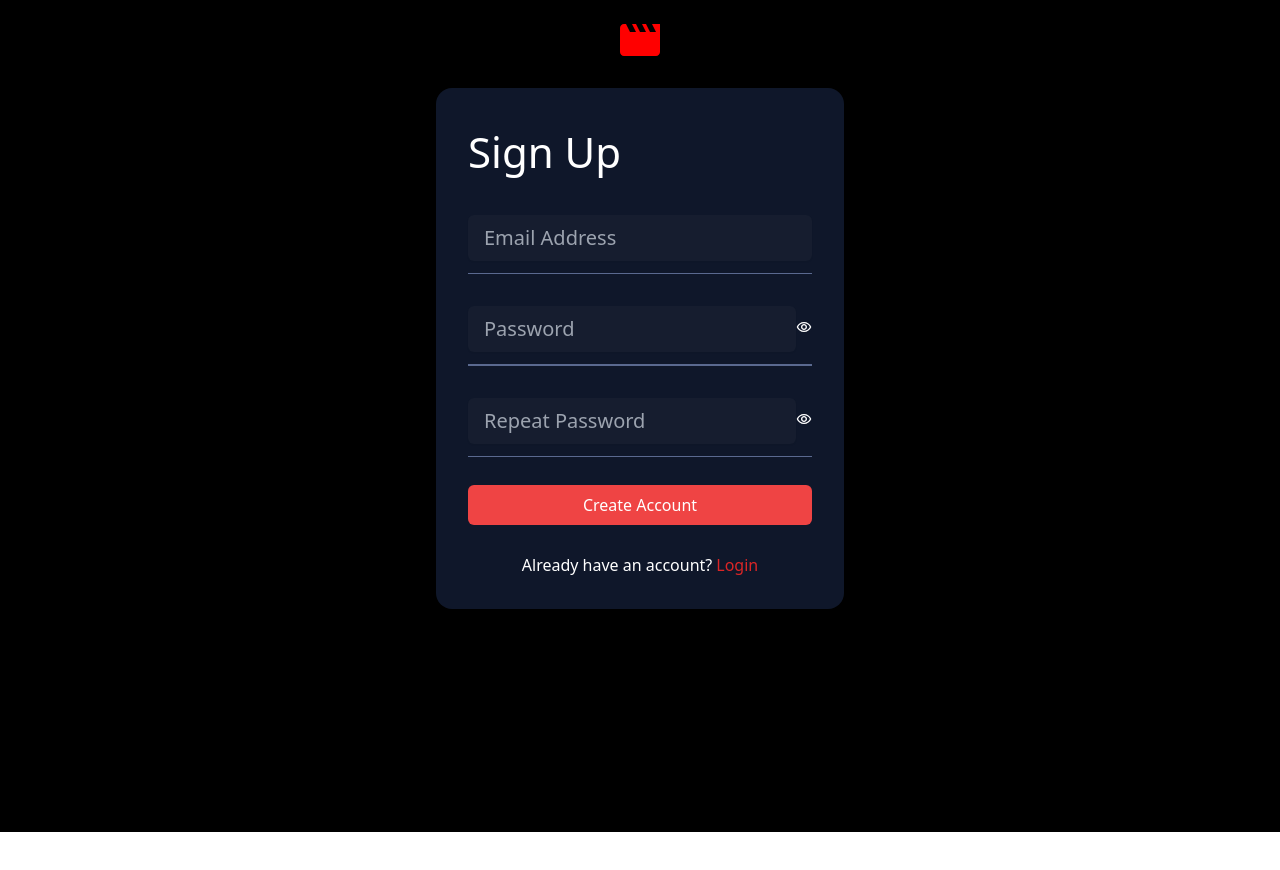
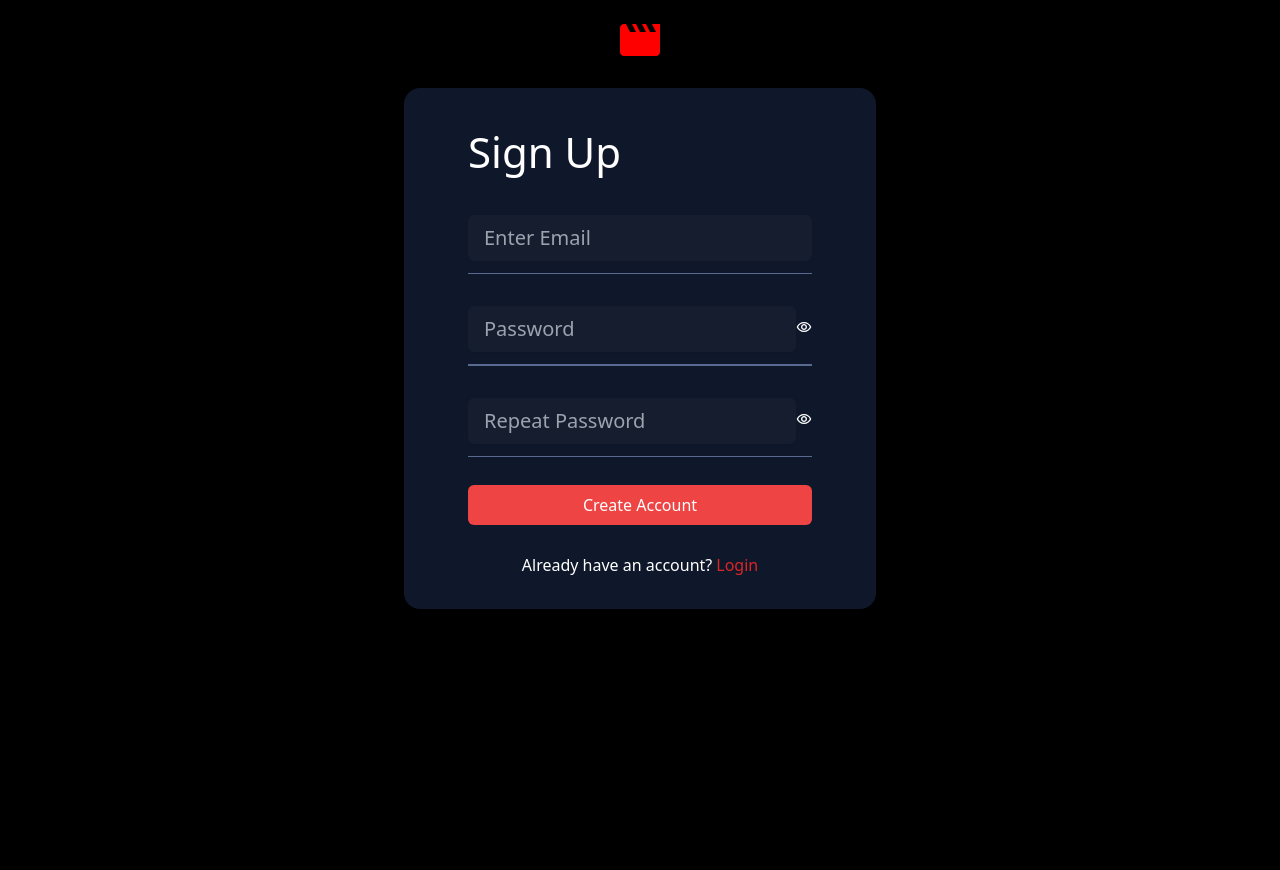
Before and after one commit to iamdrishtiii/Entertainmentapp, a React (Vite) app in the folder client/: page /auth in a window 1280 px wide. Shown: the top 870 px of the page. Before the commit the page ends 832 px from the top, so only its background shows below. Built offline with nearby package versions, Linux system fonts and the light colour scheme.

Commit message:
first commit

```diff
--- a/client/src/App.jsx
+++ b/client/src/App.jsx
@@ -10,7 +10,7 @@ import Auth from './pages/Auth'
 
 const App = () => {
   return (
-    <div className='bg-black text-white min-h-[100vh] max-w-[screen] p-4 sm:py-4 sm:px-8 ' >
+    <div className='bg-black text-white min-h-[500vh] max-w-[screen] p-4 sm:py-4 sm:px-8 ' >
       <BrowserRouter>
       <Routes>
         <Route path='' element={<Home/>}/>
--- a/client/src/components/Login.jsx
+++ b/client/src/components/Login.jsx
@@ -5,7 +5,7 @@ import { MdMovie } from 'react-icons/md';
 import toast, { Toaster } from 'react-hot-toast';
 import { MdOutlineRemoveRedEye } from "react-icons/md";
 import { FaRegEyeSlash } from "react-icons/fa"
-import {Authurl} from "../assets/api"
+import { Authurl } from "../assets/api"
 const Login = ({ setActive }) => {
   const [email, setEmail] = useState("");
   const [password, setPassword] = useState("");
@@ -28,7 +28,7 @@ const Login = ({ setActive }) => {
       })
       .catch(error => {
         console.error("Login error:", error.response.data);
-        toast.error("Login failed. Please check your credentials.");
+        toast.error("Login failed.");
       });
   };
 
@@ -38,7 +38,7 @@ const Login = ({ setActive }) => {
 
       <div className="flex flex-col items-center justify-center h-full  bg-black">
         <MdMovie color='red' className='size-8 sm:size-12' />
-        <div className="bg-slate-900 rounded-2xl flex flex-col gap-3 shadow-lg m-3 sm:m-6 p-4 sm:p-8 ">
+        <div className="bg-slate-900 rounded-2xl flex flex-col gap-3 shadow-lg m-3 sm:m-6 p-4 sm:p-8 sm:px-16 ">
           <h2 className="text-[42px] text-white mb-4">Login</h2>
           <div className="mb-4">
             <input
@@ -46,7 +46,7 @@ const Login = ({ setActive }) => {
               id="email"
               className="mt-1 py-2 px-4 text-white outline-none bg-[#161D2F] text-[20px] block w-full rounded-md shadow-sm focus:ring-opacity-50"
               value={email}
-              placeholder="Email Address"
+              placeholder="Enter Email"
               onChange={(e) => setEmail(e.target.value)}
             />
             <div className="h-[1.3px] mt-3 w-full bg-[#5A698F]"></div>
@@ -71,12 +71,9 @@ const Login = ({ setActive }) => {
             </div>
             <div className="h-[1.3px] mt-3 w-full bg-[#5A698F]"></div>
           </div>
-          <button
-            className="w-full bg-red-500 text-white py-2 px-4 rounded-md hover:bg-red-500 focus:outline-none focus:bg-red-600"
-            onClick={handleLogin}
-          >
-            Login to your Account
-          </button>
+          <button className="w-full bg-red-500 text-white py-2 px-4 rounded-md hover:bg-red-500 focus:outline-none focus:bg-red-600"
+            onClick={handleLogin}>
+            Login to your Account </button>
           <div className="mt-4 text-[16px] flex gap-1 text-white mx-auto">
             <p>Didn't have an account ?</p>
             <button
--- a/client/src/components/Navbar.jsx
+++ b/client/src/components/Navbar.jsx
@@ -47,7 +47,7 @@ const Navbar = () => {
   };
 
   return (
-    <div className='bg-slate-900 rounded-full flex flex-row sm:flex sm:flex-col items-center justify-between w-full px-2 sm:px-0 py-2 sm:w-20 sm:h-screen sm:py-4'>
+    <div className='bg-slate-900 rounded-full flex flex-row sm:flex sm:flex-col items-center justify-between w-full px-2 sm:px-0 py-2 sm:w-20 sm:min-h-[150vh] sm:h-screen sm:py-4'>
       <div className='flex flex-row sm:flex sm:flex-col space-x-6 sm:space-x-0 sm:space-y-12 ml-4 sm:ml-0 sm:mt-4'>
         <div><MdMovie color='red' className='size-8 sm:size-12' /></div>
         <div className='flex flex-row sm:flex sm:flex-col space-x-3 sm:space-x-0 sm:space-y-6'>
--- a/client/src/components/Signup.jsx
+++ b/client/src/components/Signup.jsx
@@ -46,7 +46,7 @@ const Signup = ({ setActive }) => {
       <Toaster />
       <div className="flex flex-col items-center justify-center h-full bg-black">
         <MdMovie color='red' className='size-8 sm:size-12' />
-        <div className="bg-slate-900 rounded-2xl flex flex-col gap-3 shadow-lg m-3 sm:m-6 p-4 sm:p-8 ">
+        <div className="bg-slate-900 rounded-2xl flex flex-col gap-3 shadow-lg m-3 sm:m-6 p-4 sm:p-8 sm:px-16">
           <h2 className="text-[42px] text-white mb-4">Sign Up</h2>
           <div className="mb-4">
             <input
@@ -54,7 +54,7 @@ const Signup = ({ setActive }) => {
               id="email"
               className="mt-1 py-2 px-4 text-white outline-none bg-[#161D2F] text-[20px] block w-full rounded-md shadow-sm focus:ring-opacity-50"
               value={email}
-              placeholder="Email Address"
+              placeholder="Enter Email"
               onChange={(e) => setEmail(e.target.value)}
             />
             <div className="h-[1.3px] mt-3 w-full bg-[#5A698F]"></div>
```
